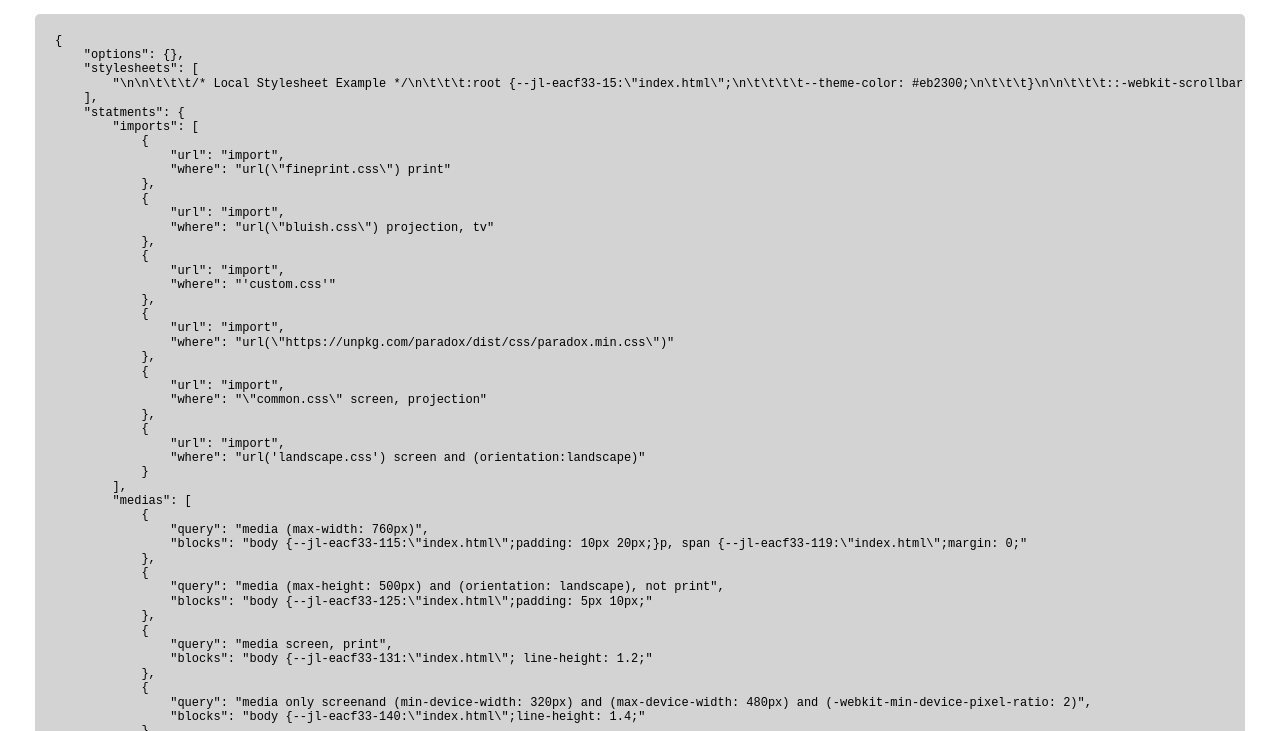
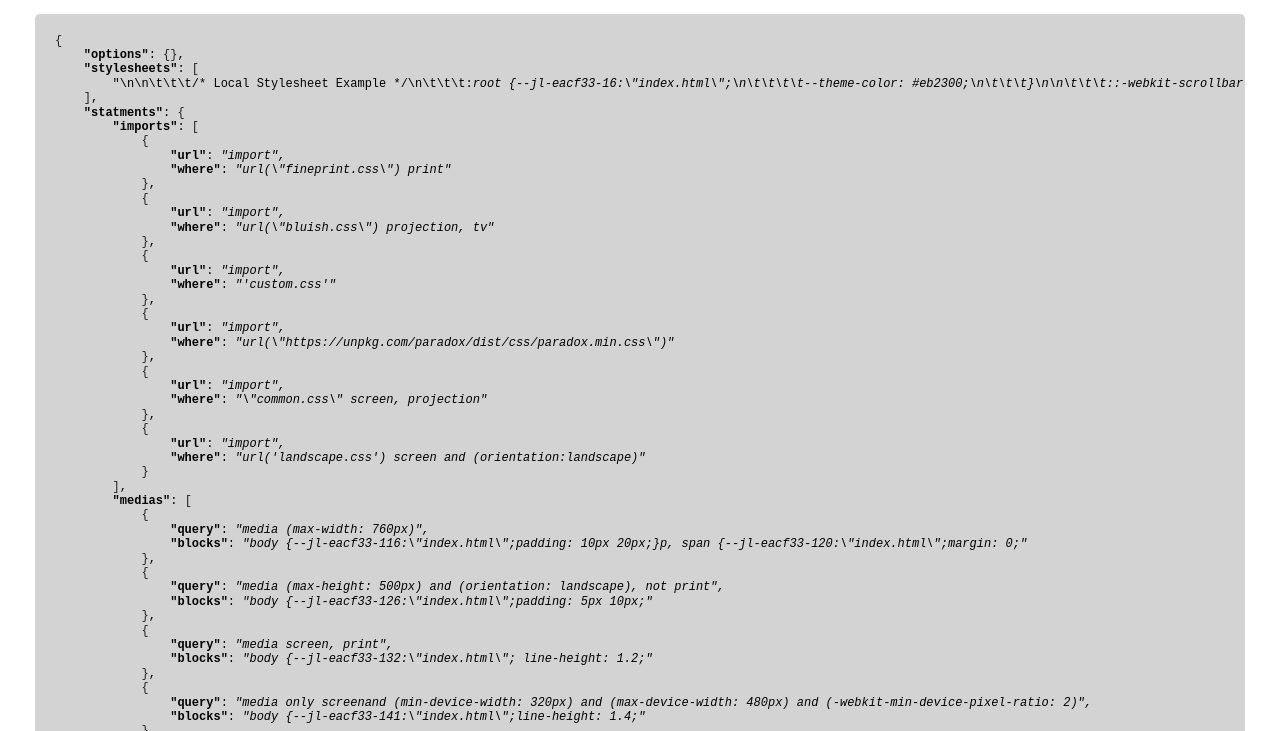
Before and after one commit to KugiHaito/CSSObject.js, a plain HTML site: page index.html in a window 1280 px wide. Shown: the part 69-800 px from the top of the page. Drawn offline with Linux system fonts and the light colour scheme.

Commit message:
Add highlight to JSON code

```diff
--- /dev/null
+++ b/highlight.js
@@ -0,0 +1,47 @@
+/**
+ * highlight.js
+ * A simple highlight to json code
+ * use/see `highlight.css` too
+ * @author KugiHaito
+ */
+const JSONhighlight = {
+
+	HTML_KEY: (key) => `<b class='highlight-key'>${key}</b>`,
+	HTML_VAL: (val) => `<i class='highlight-value'>${val}</i>`,
+	HTML_BLOCK: (char) => `<span class="highlight-block">${char}</span>`,
+	HTML_BRACKET: (char) => `<span class="highlight-bracket">${char}</span>`,
+
+	use(query) {
+		let code = document.querySelector(query)
+		code.innerHTML = this.highlight(code.innerHTML)
+	},
+
+	highlight(code) {
+		let c = code.split('<br>').map(line => {
+			let key = line.split(':').shift()
+			let value = line.replace(':', '|').split('|').pop()
+
+			let l = line
+			let t = value.trim()
+			let o = (t.startsWith('}') || t.startsWith('{') || t.startsWith('[') || t.startsWith(']'))
+
+			if (value && !o) {
+				l = l.replace(value, this.HTML_VAL(value))
+				console.log(value)
+			}
+
+			if (key && key.trim().length < 25  && line.includes(':'))
+				l = l.replace(key, this.HTML_KEY(key))
+
+			if (value && o)
+				l = l.replace(/{/g, this.HTML_BLOCK('{'))
+					 .replace(/}/g, this.HTML_BLOCK('}'))
+					 .replace(/]/g, this.HTML_BRACKET(']'))
+					 .replace(/\[/g, this.HTML_BRACKET('['))
+
+			return l
+		}).join('<br>')
+
+		return c
+	}
+}
--- a/index.html
+++ b/index.html
@@ -9,6 +9,7 @@
 		<meta name="keywords" content="css, cssobject, parser, parsercss, js, parserjs">
 		<title>CSSObject.js | KugiHaito</title>
 		<link rel="stylesheet" href="./example.css">
+		<link rel="stylesheet" href="./highlight.css">
 		<style>
 
 			/* Local Stylesheet Example */
@@ -190,5 +191,9 @@
 		</div>
 
 		<script src="./main.js" type="module"></script>
+		<script src="./highlight.js" type="text/javascript"></script>
+		<script type="text/javascript">
+			window.onload = () => JSONhighlight.use('.cssobject code')
+		</script>
 	</body>
 </html>
```
